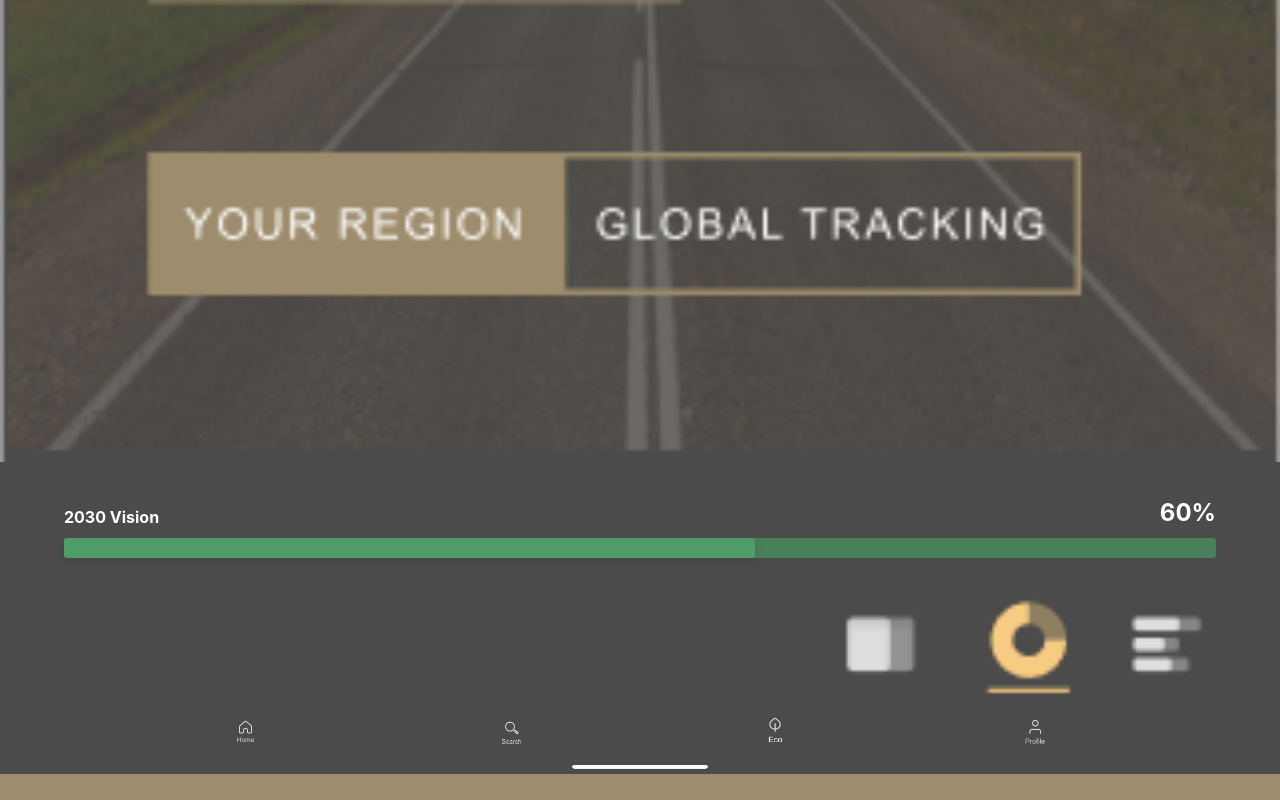
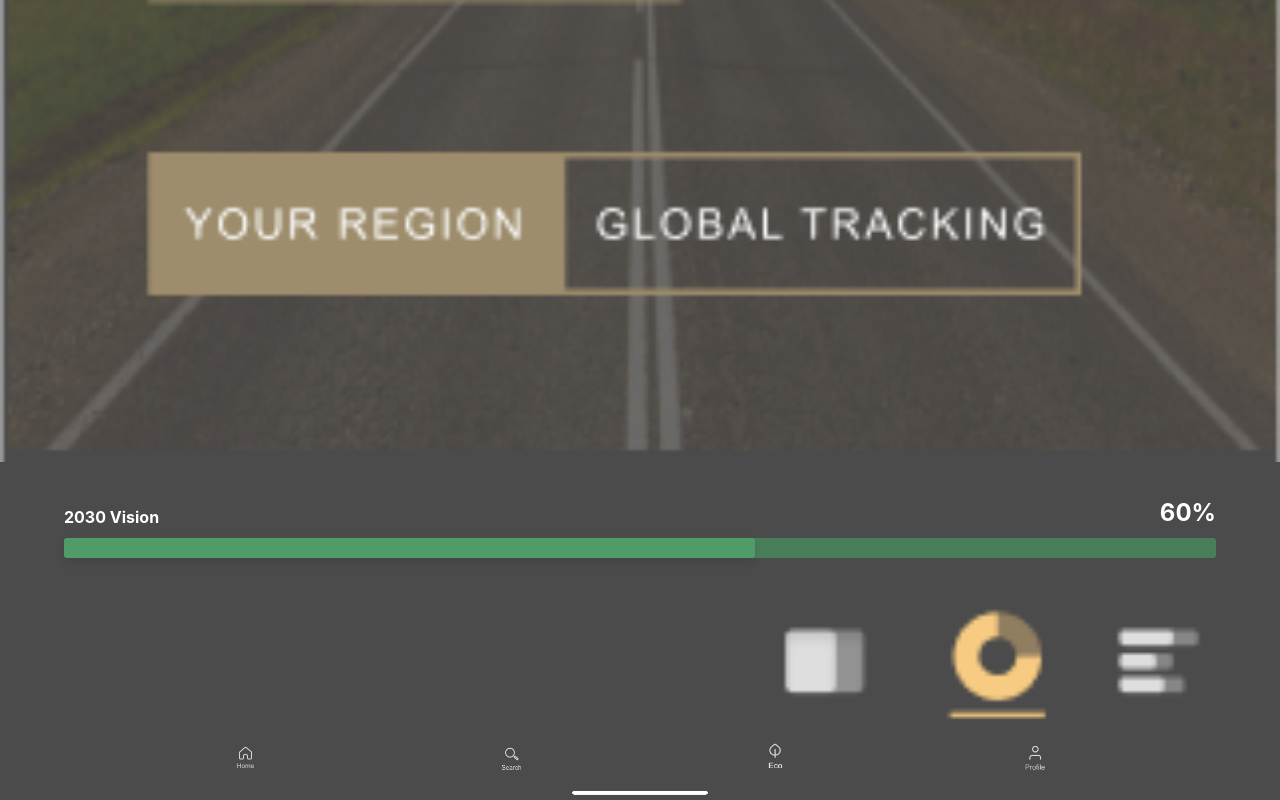
Before and after one commit to fmatamoros202/gm-project, a React (Create React App) app in the folder client/: page /gmusers/vision in a window 1280 px wide. Shown: the part 501-1301 px from the top of the page. Before the commit the page ends 1275 px from the top, so only its background shows below. Built offline with nearby package versions, Linux system fonts and the light colour scheme.

Commit message:
changes the paddings

```diff
--- a/client/src/components/Vision2030/Vision2030.scss
+++ b/client/src/components/Vision2030/Vision2030.scss
@@ -26,7 +26,7 @@
       width: 90%;
       margin: 0 auto;
       padding-top: 0.7rem;
-      padding-bottom: 2rem;
+      padding-bottom: 2.5rem;
     }
 
     &__outside {
@@ -47,7 +47,7 @@
 }
 
 .graph-icon {
-  width: 30vw;
+  width: 35vw;
 
   &__container {
     width: 90%;
```
